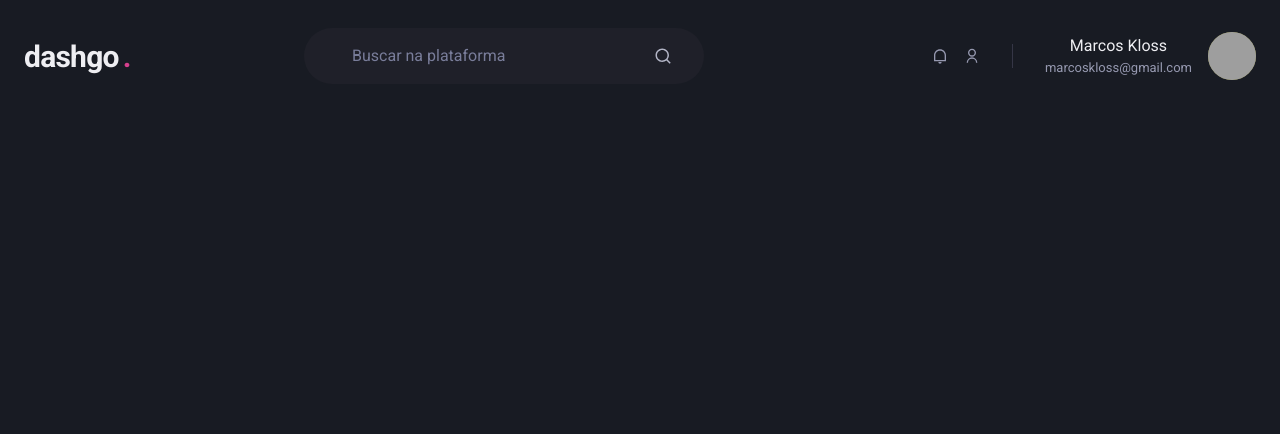
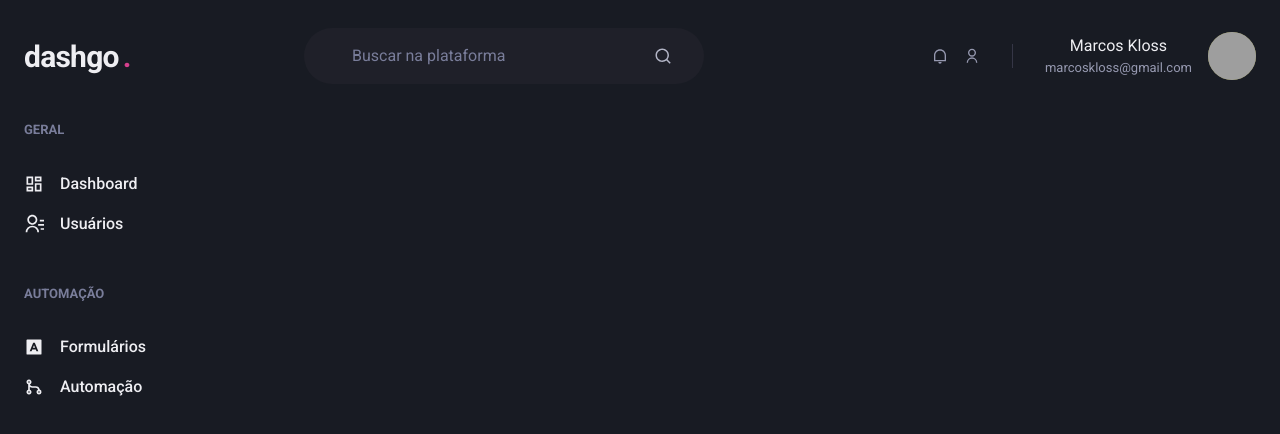
Before and after one commit to marcoskloss/dashgo-rocketseat-ignite-react, a Next.js app: page /dashboard in a window 1280 px wide. Shown: the top 434 px of the page. Built offline with nearby package versions, Linux system fonts and the light colour scheme; grey boxes are pictures that could not be loaded.

Commit message:
add Sidebar initial structure

```diff
--- /dev/null
+++ b/src/components/Sidebar.tsx
@@ -0,0 +1,54 @@
+import { Box, Stack, Link, Text, Icon } from "@chakra-ui/react";
+import { RiContactsLine, RiDashboardLine, RiGitMergeLine, RiInputMethodFill } from 'react-icons/ri';
+
+export function Sidebar() {
+  return (
+    <Box as='aside' w='64' mr='8'>
+      <Stack spacing='12' align='flex-start'>
+        <Box>
+          <Text
+            fontWeight='bold'
+            color='gray.400'
+            fontSize='small'
+            textTransform='uppercase'>
+              geral
+          </Text>
+
+          <Stack spacing='4' mt='8'>
+            <Link display='flex' alignItems='center'>
+              <Icon as={RiDashboardLine} fontSize='20'/>
+              <Text ml='4' fontWeight='medium'>Dashboard</Text>
+            </Link>
+
+            <Link display='flex' alignItems='center'>
+              <Icon as={RiContactsLine} fontSize='20'/>
+              <Text ml='4' fontWeight='medium'>Usuários</Text>
+            </Link>
+          </Stack>
+        </Box>
+
+        <Box>
+          <Text
+            fontWeight='bold'
+            color='gray.400'
+            fontSize='small'
+            textTransform='uppercase'>
+              automação
+          </Text>
+
+          <Stack spacing='4' mt='8'>
+            <Link display='flex' alignItems='center'>
+              <Icon as={RiInputMethodFill} fontSize='20'/>
+              <Text ml='4' fontWeight='medium'>Formulários</Text>
+            </Link>
+
+            <Link display='flex' alignItems='center'>
+              <Icon as={RiGitMergeLine} fontSize='20'/>
+              <Text ml='4' fontWeight='medium'>Automação</Text>
+            </Link>
+          </Stack>
+        </Box>
+      </Stack>
+    </Box>
+  );
+}
--- a/src/pages/dashboard.tsx
+++ b/src/pages/dashboard.tsx
@@ -1,7 +1,15 @@
+import { Flex } from "@chakra-ui/react";
 import { Header } from "../components/Header";
+import { Sidebar } from "../components/Sidebar";
 
 export default function Dashboard() {
   return (
-    <Header />
+    <Flex direction='column' h='100vh'>
+      <Header />
+
+      <Flex w='100%' maxW={1480} mx='auto' my='6' px='6'>
+        <Sidebar />
+      </Flex>
+    </Flex>
   );
 }
```
